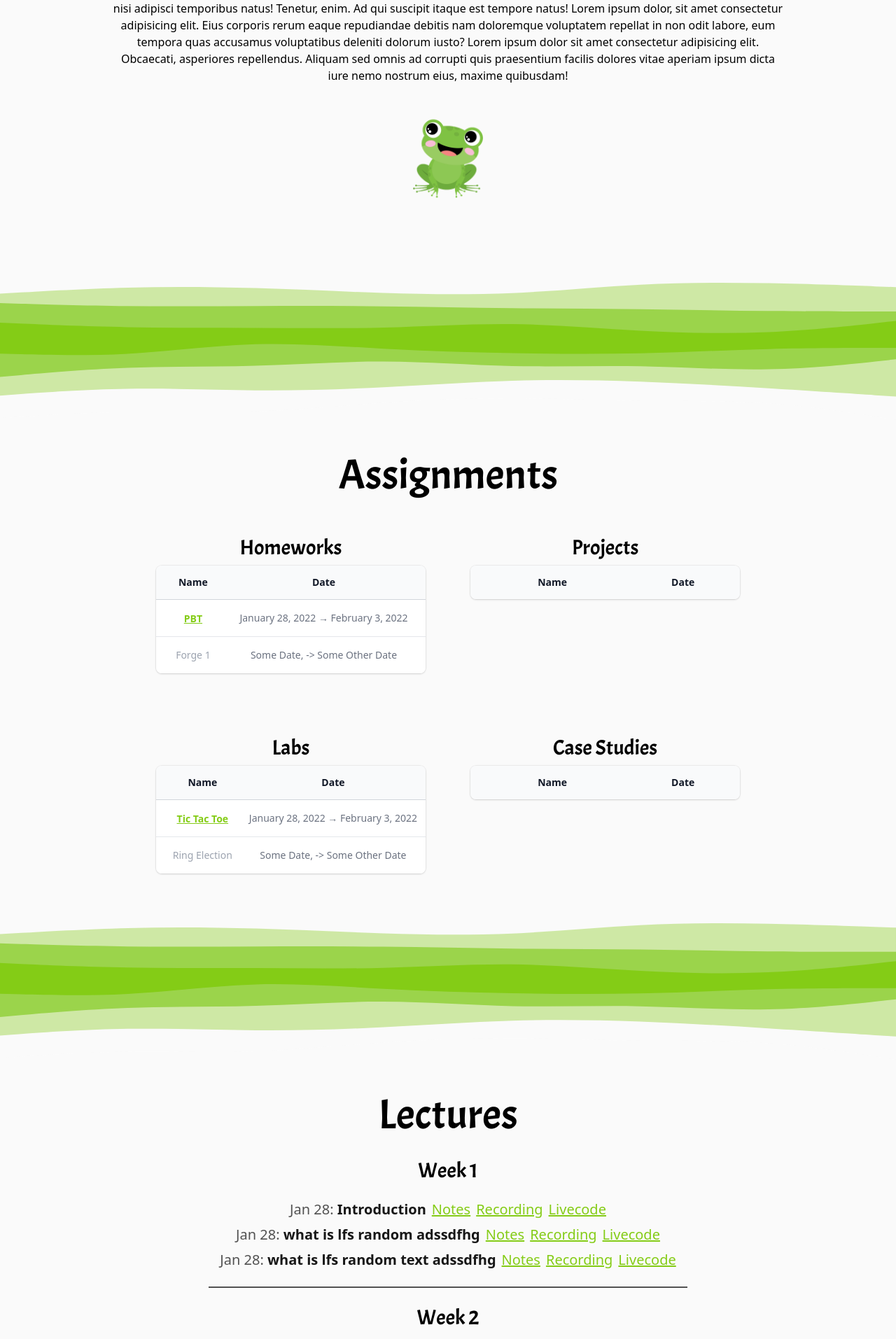
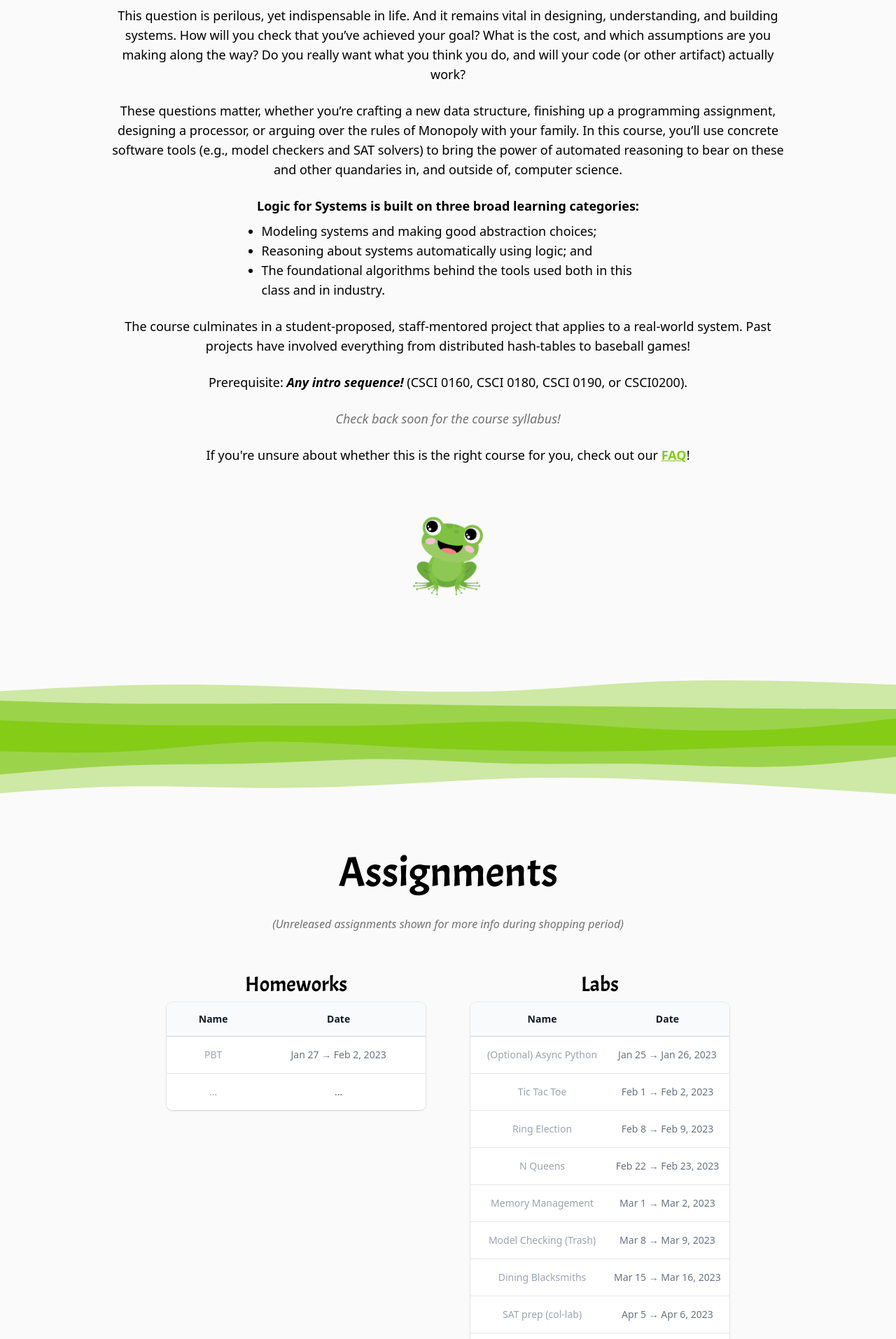
Before and after one commit to csci1710/2024, a React (Create React App) app in the folder my-app/: page / in a window 1280 px wide. Shown: the part 887-2800 px from the top of the page at 70% size. Built offline with nearby package versions, Linux system fonts and the light colour scheme; a web font is replaced by a local one.

Commit message:
checkpoint

```diff
--- a/my-app/src/App.tsx
+++ b/my-app/src/App.tsx
@@ -10,6 +10,7 @@ import {
   projectAssignments,
   casestudyAssignments,
   lectureWeeks,
+  FAQLink,
 } from "./SITE_DATA";
 import Staff from "./components/Staff";
 import { useInView } from "react-intersection-observer";
@@ -96,21 +97,77 @@ function App() {
             className="text-center flex flex-col items-center justify-center "
           >
             <h2 className="text-6xl font-title">About</h2>
-            TODO: Navbar, Lecture infra, staff infra, All information fill-in
+
             <div className="p-4" />
-            <p className=" w-5/6 lg:w-3/4">
-              Lorem ipsum dolor sit amet consectetur, adipisicing elit. Ipsa
-              quibusdam omnis aliquid pariatur ullam! Molestiae, officiis velit
-              nisi adipisci temporibus natus! Tenetur, enim. Ad qui suscipit
-              itaque est tempore natus! Lorem ipsum dolor, sit amet consectetur
-              adipisicing elit. Eius corporis rerum eaque repudiandae debitis
-              nam doloremque voluptatem repellat in non odit labore, eum tempora
-              quas accusamus voluptatibus deleniti dolorum iusto? Lorem ipsum
-              dolor sit amet consectetur adipisicing elit. Obcaecati, asperiores
-              repellendus. Aliquam sed omnis ad corrupti quis praesentium
-              facilis dolores vitae aperiam ipsum dicta iure nemo nostrum eius,
-              maxime quibusdam!
-            </p>
+            <h4 className="font-bold pb-6 text-2xl">“What do you want?” </h4>
+            <div className=" w-5/6 lg:w-3/4 text-lg">
+              <p>
+                This question is perilous, yet indispensable in life. And it
+                remains vital in designing, understanding, and building systems.
+                How will you check that you’ve achieved your goal? What is the
+                cost, and which assumptions are you making along the way? Do you
+                really want what you think you do, and will your code (or other
+                artifact) actually work?
+              </p>
+              <div className="p-3" />
+              <p>
+                These questions matter, whether you’re crafting a new data
+                structure, finishing up a programming assignment, designing a
+                processor, or arguing over the rules of Monopoly with your
+                family. In this course, you’ll use concrete software tools
+                (e.g., model checkers and SAT solvers) to bring the power of
+                automated reasoning to bear on these and other quandaries in,
+                and outside of, computer science.
+              </p>
+              <div className="p-3" />
+              <p className="flex flex-col items-center justify-center font-semibold">
+                Logic for Systems is built on three broad learning categories:
+                <ul className="list-disc pt-2 font-normal w-fit text-md flex flex-col text-left items-center justify-center">
+                  <li className="w-3/4">
+                    Modeling systems and making good abstraction choices;
+                  </li>
+                  <li className="w-3/4">
+                    Reasoning about systems automatically using logic; and
+                  </li>
+                  <li className="w-3/4">
+                    The foundational algorithms behind the tools used both in
+                    this class and in industry.
+                  </li>
+                </ul>
+              </p>
+              <div className="p-3" />
+              <p>
+                The course culminates in a student-proposed, staff-mentored
+                project that applies to a real-world system. Past projects have
+                involved everything from distributed hash-tables to baseball
+                games!
+              </p>
+              <div className="p-3" />
+              <p>
+                Prerequisite:{" "}
+                <i>
+                  <b>Any intro sequence!</b>
+                </i>{" "}
+                (CSCI 0160, CSCI 0180, CSCI 0190, or CSCI0200).
+              </p>
+              <div className="p-3" />
+              <p className="italic text-neutral-500">
+                Check back soon for the course syllabus!
+              </p>
+              <div className="p-3" />
+              <p className="">
+                If you're unsure about whether this is the right course for you,
+                check out our{" "}
+                <a
+                  className="text-primary-500 underline font-bold"
+                  href={FAQLink}
+                >
+                  FAQ
+                </a>
+                !
+              </p>
+              <div className="p-3" />
+            </div>
             {/* add the frog image from the images folder */}
             <img
               src={froggy}
@@ -129,17 +186,21 @@ function App() {
           >
             <h2 className="text-6xl font-title">Assignments</h2>
             <div className="p-4" />
+            <p className="italic text-neutral-500">
+              (Unreleased assignments shown for more info during shopping
+              period)
+            </p>
+            <div className="p-4" />
             <div className="grid grid-cols-1 md:grid-cols-2 gap-16">
               <AssignmentTable
                 tablename="Homeworks"
                 assignments={homeworkAssignments}
               />
-
+              <AssignmentTable tablename="Labs" assignments={labAssignments} />
               <AssignmentTable
                 tablename="Projects"
                 assignments={projectAssignments}
               />
-              <AssignmentTable tablename="Labs" assignments={labAssignments} />
               <AssignmentTable
                 tablename="Case Studies"
                 assignments={casestudyAssignments}
@@ -157,6 +218,11 @@ function App() {
           >
             <h2 className="text-6xl font-title">Lectures</h2>
             <div className="p-4" />
+            {lectureWeeks.length === 0 && (
+              <p className="text-neutral-500">
+                Nothing here yet! See you in class :)
+              </p>
+            )}
             <LecturesTable weeks={lectureWeeks} />
           </section>
 
--- a/my-app/src/SITE_DATA.ts
+++ b/my-app/src/SITE_DATA.ts
@@ -1,4 +1,8 @@
 // This file contains all of the information that should be easily accessible by components of the site
+
+// Importantly, all external links are stored here so that
+// between course updates, this is the only file that needs to
+// be checked for updates
 
 // Staff images
 import tim from "./images/staff/tim.jpeg";
@@ -9,95 +13,156 @@ import ese from "./images/staff/ese.jpg";
 import ezra from "./images/staff/ezra.jpg";
 import megan from "./images/staff/megan.png";
 import david from "./images/staff/david.jpeg";
+import david_frog from "./images/staff/david_frog.png";
 import snoop from "./images/staff/froggy.png";
 
-/*
-  Snoop Lyrics:
-  "You can teach an old frog a new trick if that old frog listen"
-*/
-
 export const lectureWeeks: LectureWeek[] = [
-  {
-    name: "Week 1",
-    dailyLectures: [
-      {
-        name: "Introduction",
-        date: "Jan 28",
-        notesLink: "https://www.google.com",
-        recordingLink: "https://www.google.com",
-        liveCodeLink: "https://www.google.com",
-      },
-      {
-        name: "what is lfs random  adssdfhg",
-        date: "Jan 28",
-        notesLink: "https://www.google.com",
-        recordingLink: "https://www.google.com",
-        liveCodeLink: "https://www.google.com",
-      },
-      {
-        name: "what is lfs random text adssdfhg",
-        date: "Jan 28",
-        notesLink: "https://www.google.com",
-        recordingLink: "https://www.google.com",
-        liveCodeLink: "https://www.google.com",
-      },
-    ],
-  },
-  {
-    name: "Week 2",
-    dailyLectures: [
-      {
-        name: "what is lfs text adssdfhg",
-        date: "Jan 28",
-        notesLink: "https://www.google.com",
-        recordingLink: "https://www.google.com",
-        liveCodeLink: "https://www.google.com",
-      },
-      {
-        name: "what is lfs hg",
-        date: "Jan 28",
-        notesLink: "https://www.google.com",
-        recordingLink: "https://www.google.com",
-        liveCodeLink: "https://www.google.com",
-      },
-    ],
-  },
+  // {
+  //   name: "Week 1",
+  //   dailyLectures: [
+  //     // {
+  //     //   name: "What is LFS?",
+  //     //   date: "Jan 25",
+  //     //   // notesLink: "https://www.google.com",
+  //     //   // recordingLink: "https://www.google.com",
+  //     //   // liveCodeLink: "https://www.google.com",
+  //     // },
+  //     // {
+  //     //   name: "what is lfs random  adssdfhg",
+  //     //   date: "Jan 28",
+  //     //   notesLink: "https://www.google.com",
+  //     //   recordingLink: "https://www.google.com",
+  //     //   liveCodeLink: "https://www.google.com",
+  //     // },
+  //     // {
+  //     //   name: "what is lfs random text adssdfhg",
+  //     //   date: "Jan 28",
+  //     //   notesLink: "https://www.google.com",
+  //     //   recordingLink: "https://www.google.com",
+  //     //   liveCodeLink: "https://www.google.com",
+  //     // },
+  //   ],
+  // },
+  // // {
+  // //   name: "Week 2",
+  // //   dailyLectures: [
+  // //     {
+  // //       name: "what is lfs text adssdfhg",
+  // //       date: "Jan 28",
+  // //       notesLink: "https://www.google.com",
+  // //       recordingLink: "https://www.google.com",
+  // //       liveCodeLink: "https://www.google.com",
+  // //     },
+  // //     {
+  // //       name: "what is lfs hg",
+  // //       date: "Jan 28",
+  // //       notesLink: "https://www.google.com",
+  // //       recordingLink: "https://www.google.com",
+  // //       liveCodeLink: "https://www.google.com",
+  // //     },
+  // //   ],
+  // // },
 ];
 
 // For assignments, exclude HREF field to automatically disable the assignment
 export const homeworkAssignments: Assignment[] = [
   {
     name: "PBT",
-    dateRange: "January 28, 2022 → February 3, 2022",
-    href: "https://www.google.com",
+    dateRange: "Jan 27 → Feb 2, 2023",
+    // href: "https://www.google.com",
   },
+  // {
+  //   name: "Forge 1",
+  //   dateRange: "Some Date, -> Some Other Date",
+  //   // href: "https://www.google.com",
+  // },
   {
-    name: "Forge 1",
-    dateRange: "Some Date, -> Some Other Date",
-    // asdasd
+    name: "...",
+    dateRange: "...",
   },
   // ...
 ];
 
 export const labAssignments: Assignment[] = [
   {
+    name: "(Optional) Async Python",
+    dateRange: "Jan 25 → Jan 26, 2023",
+    // href: "https://www.google.com",
+  },
+  {
     name: "Tic Tac Toe",
-    dateRange: "January 28, 2022 → February 3, 2022",
-    href: "https://www.google.com",
+    dateRange: "Feb 1 → Feb 2, 2023",
+    // href: "https://www.google.com",
   },
   {
     name: "Ring Election",
-    dateRange: "Some Date, -> Some Other Date",
+    dateRange: "Feb 8 → Feb 9, 2023",
+    // href: "https://www.google.com",
+  },
+  {
+    name: "N Queens",
+    dateRange: "Feb 22 → Feb 23, 2023",
+    // href: "https://www.google.com",
+  },
+  {
+    name: "Memory Management",
+    dateRange: "Mar 1 → Mar 2, 2023",
+    // href: "https://www.google.com",
+  },
+  {
+    name: "Model Checking (Trash)",
+    dateRange: "Mar 8 → Mar 9, 2023",
+    // href: "https://www.google.com",
+  },
+  {
+    name: "Dining Blacksmiths",
+    dateRange: "Mar 15 → Mar 16, 2023",
+    // href: "https://www.google.com",
+  },
+  {
+    name: "SAT prep (col-lab)",
+    dateRange: "Apr 5 → Apr 6, 2023",
+    // href: "https://www.google.com",
+  },
+  {
+    name: "SMT prep (col-lab)",
+    dateRange: "Apr 12 → Apr 13, 2023",
+    // href: "https://www.google.com",
+  },
+  {
+    name: "SAT 2 prep (col-lab)",
+    dateRange: "Apr 19 → Apr 20, 2023",
     // href: "https://www.google.com",
   },
 ];
 
-export const projectAssignments: Assignment[] = [];
+export const projectAssignments: Assignment[] = [
+  {
+    name: "Curiosity Modeling",
+    dateRange: "Feb 17 → Mar 2, 2023",
+  },
+  {
+    name: "Final Project (Proposal)",
+    dateRange: "Apr 7, 2023",
+  },
+  {
+    name: "Final Project",
+    dateRange: "Apr 11 → May 13, 2023",
+  },
+];
 
-export const casestudyAssignments: Assignment[] = [];
+export const casestudyAssignments: Assignment[] = [
+  {
+    name: "Hotel Locking",
+    dateRange: "Feb 10 → Mar 2, 2023",
+  },
+];
 
 export const forgeDocsLink: string = "";
 export const EdStemLink: string = "";
+
+export const FAQLink: string =
+  "https://docs.google.com/document/d/e/2PACX-1vQek5FgRtgmr7rdxOnq5qzTIaRoVcc0dN4dERg5qu4oJ4hTCAmWJkrBbNWUdm_zsMRtQOmzpG17fWQK/pub";
 
 export const policies: Resource[] = [
   { name: "Syllabus", href: "https://www.google.com" },
@@ -129,6 +194,8 @@ export const htas: staffMember[] = [
     name: "David Fryd",
     image: david,
     objectPosition: "center 35%",
+    alt_image: david_frog,
+    alt_objectPosition: "80% 50%",
     pronouns: "he/him",
     bio: "Hey everyone! I'm David, and I'm a transfer first-semester senior studying CS. I love making music, photography, and SCUBA diving. Really excited to meet you all! :) ",
     favorite_amphibian: "Froggy the Forger",
@@ -193,7 +260,7 @@ export const utas: staffMember[] = [
     name: "Snoop Frogg",
     image: snoop,
     objectPosition: "center 40%",
-    pronouns: " .",
+    pronouns: "he/they",
     bio: '"Rapper, producer, formal method and modeler."',
     favorite_amphibian: "Snoop Frogg",
     role: "UTA",
@@ -230,6 +297,8 @@ export type staffMember = {
   name: string;
   image: string;
   objectPosition?: string; // Fix image alignment if necessary (on mobile wrong part of image gets cut off)
+  alt_image?: string; // On image hover, the image changes to alt image
+  alt_objectPosition?: string; // Same as objectPosition but for alt image
   pronouns: string;
   bio: string;
   favorite_amphibian: string;
--- a/my-app/src/components/Staff.tsx
+++ b/my-app/src/components/Staff.tsx
@@ -37,13 +37,28 @@ function StaffSection(props: { staff: staffMember[] }) {
                 className={props.staff.length === 1 ? "col-span-2" : ""}
               >
                 <div className="space-y-4 sm:grid sm:grid-cols-3 sm:gap-6 sm:space-y-0 lg:gap-8">
-                  <div className="aspect-w-3 aspect-h-2 h-0 sm:aspect-w-3 sm:aspect-h-4">
+                  <div className="aspect-w-3 aspect-h-2 h-0 sm:aspect-w-3 sm:aspect-h-4 group relative  shadow-lg">
+                    {/* If the alt portrait doesn't exist, just show the regular image */}
                     <img
-                      className="rounded-lg object-cover shadow-lg"
+                      className="absolute rounded-lg object-cover"
+                      src={member.alt_image ? member.alt_image : member.image}
+                      // Fix image alignment if necessary
+                      style={{
+                        objectPosition: member.alt_image
+                          ? member.alt_objectPosition
+                          : member.objectPosition,
+                      }}
+                      alt={"Alternate portrait of " + member.name}
+                    />
+
+                    <img
+                      className={
+                        "group-hover:hidden absolute rounded-lg object-cover "
+                      }
                       src={member.image}
                       // Fix image alignment if necessary
                       style={{ objectPosition: member.objectPosition }}
-                      alt=""
+                      alt="Staff portrait of {member.name}"
                     />
                   </div>
                   <div className="sm:col-span-2">
```
Also changed, not shown: my-app/src/images/staff/david_frog.png (added).
